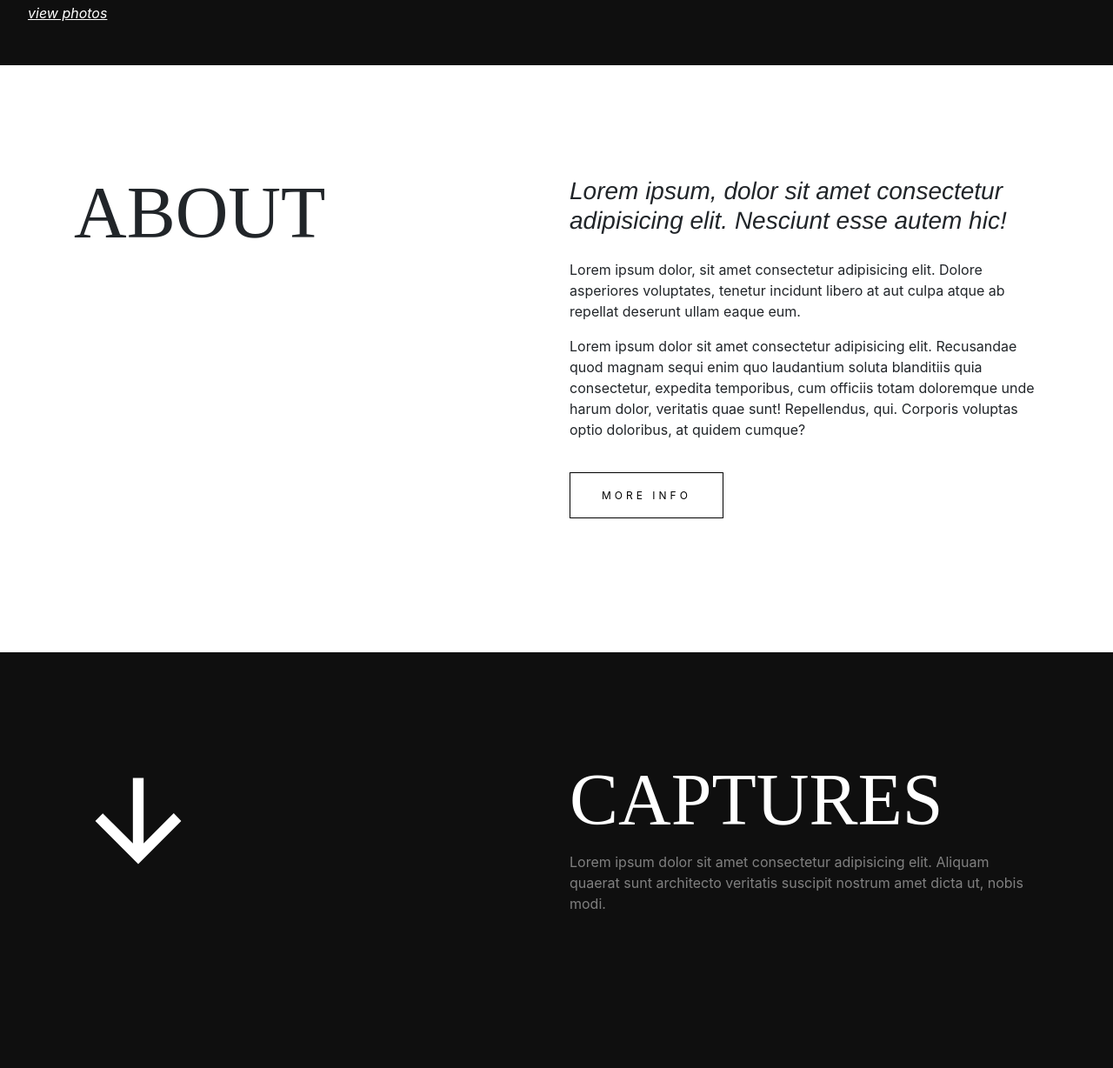
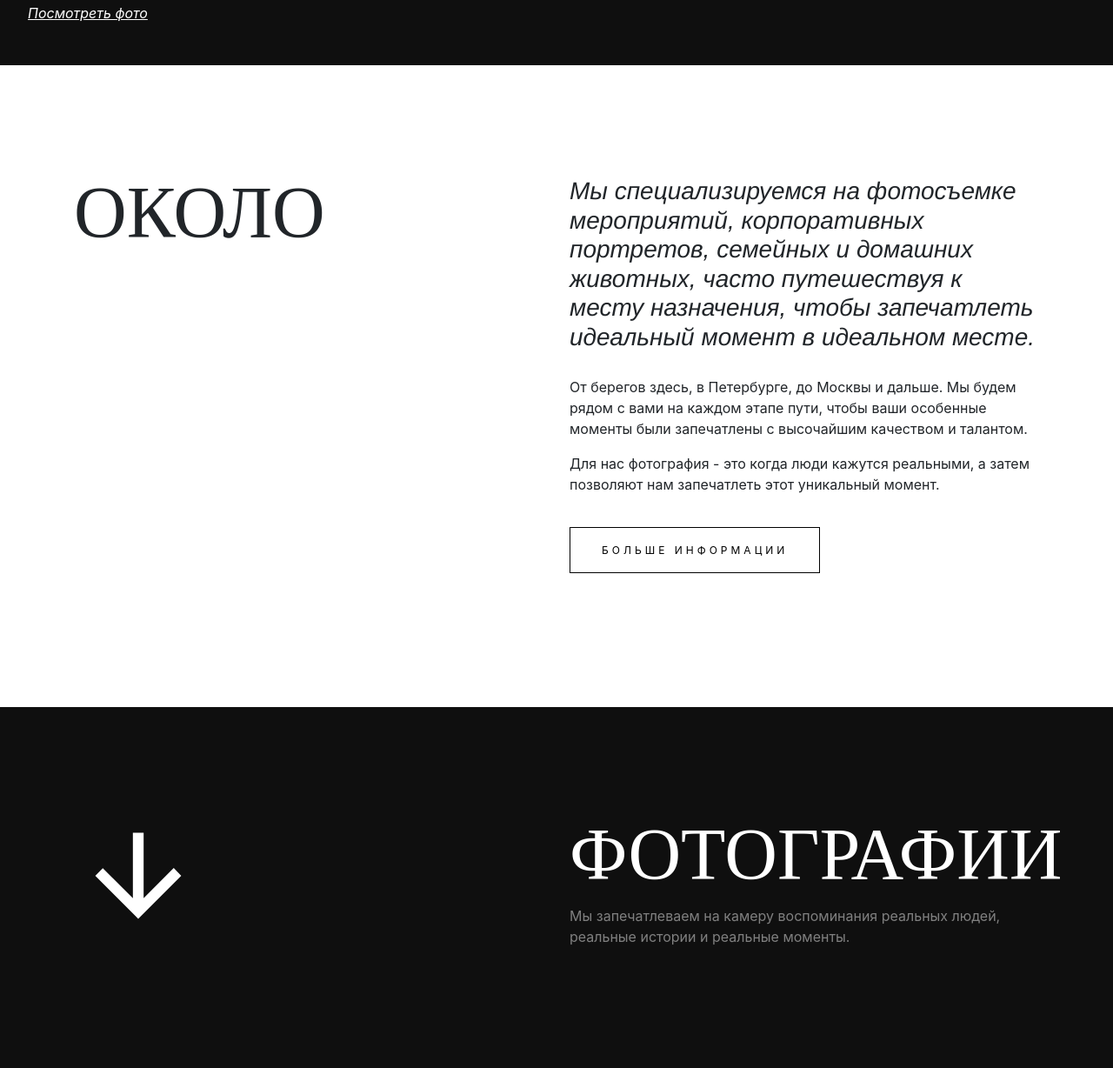
Before and after one commit to sghome/portafolio, a plain HTML site: page index.html in a window 1280 px wide. Shown: the part 725-1953 px from the top of the page at 87% size. Drawn offline with nearby package versions, Linux system fonts and the light colour scheme; a script that the page names is missing.

Commit message:
Add files via upload

```diff
--- a/index.html
+++ b/index.html
@@ -64,7 +64,7 @@
 
                <div class="intro">
 
-                    <h1 class="intro-title">A photography portfolio</h1>
+                    <h1 class="intro-title">Фотография Портфолио</h1>
 
                </div>
 
@@ -108,7 +108,7 @@
 
         <!-- VIEW PHOTOS LINK -->
         <div class="view-photos">
-          <a href="#projects">view photos</a>
+          <a href="#projects">Посмотреть фото</a>
         </div>
 
         <!-- HERO-IMAGE -->
@@ -127,16 +127,16 @@
           <div class="menu">
             <ul>
               <li>
-                <a href="#home">Home</a>
-              </li>hero-im
-              <li>
-                <a href="#about">About</a>
+                <a href="#home">Дом</a>
               </li>
               <li>
-                <a href="#projects">Projects</a>
+                <a href="#about">Oколо</a>
               </li>
               <li>
-                <a href="#contact">Contact</a>
+                <a href="#projects">Проекты</a>
+              </li>
+              <li>
+                <a href="#contact">Контакт</a>
               </li>
             </ul>
           </div>
@@ -148,28 +148,20 @@
         <div class="container">
           <div class="row">
             <div class="about-heading col-lg-6">
-              <h1 class="wow fadeInUp" data-wow-delay="0.2s">About</h1>
+              <h1 class="wow fadeInUp" data-wow-delay="0.2s">Oколо</h1>
             </div>
             <div class="about-content col-lg-6">
               <h3 class="wow fadeInUp" data-wow-delay="0.3s">
-                Lorem ipsum, dolor sit amet consectetur adipisicing elit.
-                Nesciunt esse autem hic!
+                Мы специализируемся на фотосъемке мероприятий, корпоративных портретов, семейных и домашних животных, часто путешествуя к месту назначения, чтобы запечатлеть идеальный момент в идеальном месте.
               </h3>
               <p class="wow fadeInUp" data-wow-delay="0.4s">
-                Lorem ipsum dolor, sit amet consectetur adipisicing elit. Dolore
-                asperiores voluptates, tenetur incidunt libero at aut culpa
-                atque ab repellat deserunt ullam eaque eum.
+                От берегов здесь, в Петербурге, до Москвы и дальше. Мы будем рядом с вами на каждом этапе пути, чтобы ваши особенные моменты были запечатлены с высочайшим качеством и талантом.
               </p>
               <p class="wow fadeInUp" data-wow-delay="0.5s">
-                Lorem ipsum dolor sit amet consectetur adipisicing elit.
-                Recusandae quod magnam sequi enim quo laudantium soluta
-                blanditiis quia consectetur, expedita temporibus, cum officiis
-                totam doloremque unde harum dolor, veritatis quae sunt!
-                Repellendus, qui. Corporis voluptas optio doloribus, at quidem
-                cumque?
+                Для нас фотография - это когда люди кажутся реальными, а затем позволяют нам запечатлеть этот уникальный момент.
               </p>
               <div class="about-link wow fadeInUp" data-wow-delay="0.6s">
-                <a href="#contact">MORE INFO</a>
+                <a href="#contact">БОЛЬШЕ ИНФОРМАЦИИ</a>
               </div>
             </div>
           </div>
@@ -191,11 +183,9 @@
                 </div>
               </div>
               <div class="project-heading col-lg-6">
-                <h1 class="wow fadeInUp" data-wow-delay="0.3s">CAPTURES</h1>
+                <h1 class="wow fadeInUp" data-wow-delay="0.3s">ФОТОГРАФИИ</h1>
                 <p class="wow fadeInUp" data-wow-delay="0.4s">
-                  Lorem ipsum dolor sit amet consectetur adipisicing elit.
-                  Aliquam quaerat sunt architecto veritatis suscipit nostrum
-                  amet dicta ut, nobis modi.
+                  Мы запечатлеваем на камеру воспоминания реальных людей, реальные истории и реальные моменты.
                 </p>
               </div>
             </div>
@@ -252,23 +242,17 @@
         <div class="container">
           <div class="row">
             <div class="sm-heading col-lg-6">
-              <h1 class="wow fadeInUp" data-wow-delay="0.2s">Reach out</h1>
+              <h1 class="wow fadeInUp" data-wow-delay="0.2s">Свяжитесь с нами</h1>
             </div>
             <div class="sm-content col-lg-6">
               <h3 class="wow fadeInUp" data-wow-delay="0.4s">
-                hello@ramoncartel.com
+                фото-co@protonmail.com
               </h3>
               <p class="wow fadeInUp" data-wow-delay="0.5s">
-                Lorem ipsum dolor sit amet, consectetur adipisicing elit.
-                Incidunt quo similique eaque ducimus quibusdam, dolorum
-                reprehenderit cumque. Dolorem, placeat. Similique!
+                Мы будем рады встретиться с вами по телефону или лично и обсудить вашу свадьбу, мероприятие, фотосессию или видеопроект. Свяжитесь с нами через страницу контактов.
               </p>
               <p class="wow fadeInUp" data-wow-delay="0.6s">
-                Lorem ipsum dolor sit amet consectetur adipisicing elit.
-                Distinctio ducimus natus hic dolorem voluptate dolore officiis
-                neque aperiam similique! Obcaecati vel et atque nesciunt quia
-                quis expedita nulla, cum autem eius itaque incidunt, ut delectus
-                vitae. Cupiditate minima debitis aliquam!
+               Спасибо!
               </p>
             </div>
           </div>
```
